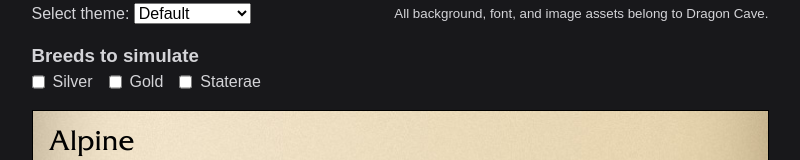
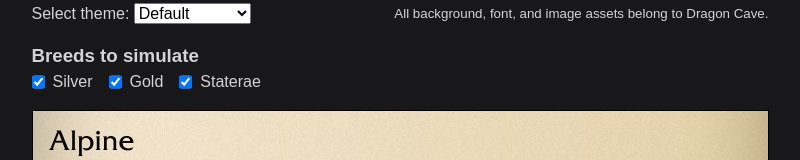
Before and after one commit to endulum/dc-click-sim, a React (Vite) app: page / in a window 1280 px wide. Shown: the part 206-366 px from the top of the page, without its empty margins (240-1040 px from the left). Built offline with nearby package versions, Linux system fonts and the light colour scheme.

Commit message:
allow checkboxes to edit state

```diff
--- a/src/components/Breeds.tsx
+++ b/src/components/Breeds.tsx
@@ -1,7 +1,19 @@
-// import { useState } from 'react';
+import { useState, type ChangeEvent } from 'react';
 
 export function Breeds() {
-  // const [breeds, setBreeds] = useState<string[]>([]);
+  const [breeds, setBreeds] = useState<string[]>([
+    'Silver',
+    'Gold',
+    'Staterae',
+  ]);
+
+  const handleCheck = (e: ChangeEvent<HTMLInputElement>) => {
+    if (e.target.checked === false) {
+      setBreeds(breeds.filter((b) => b !== e.target.name));
+    } else {
+      setBreeds([...breeds, e.target.name]);
+    }
+  };
 
   return (
     <div>
@@ -9,7 +21,13 @@ export function Breeds() {
       <div className="checkboxes">
         {['Silver', 'Gold', 'Staterae'].map((breed) => (
           <div className="checkbox-row" key={breed}>
-            <input type="checkbox" name={breed} id={breed} />
+            <input
+              type="checkbox"
+              name={breed}
+              id={breed}
+              onChange={handleCheck}
+              defaultChecked={true}
+            />
             <label htmlFor={breed}>{breed}</label>
           </div>
         ))}
```
